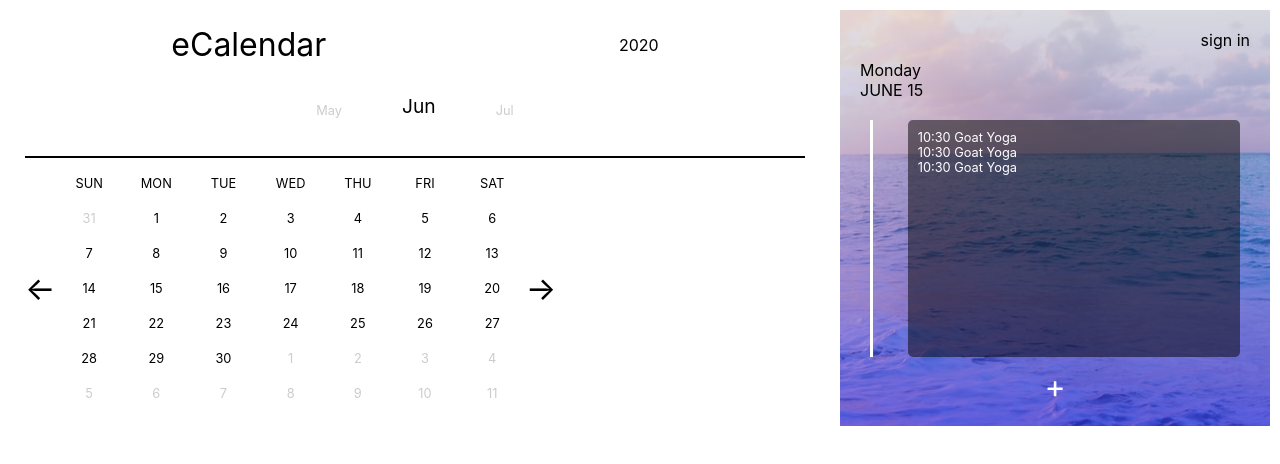
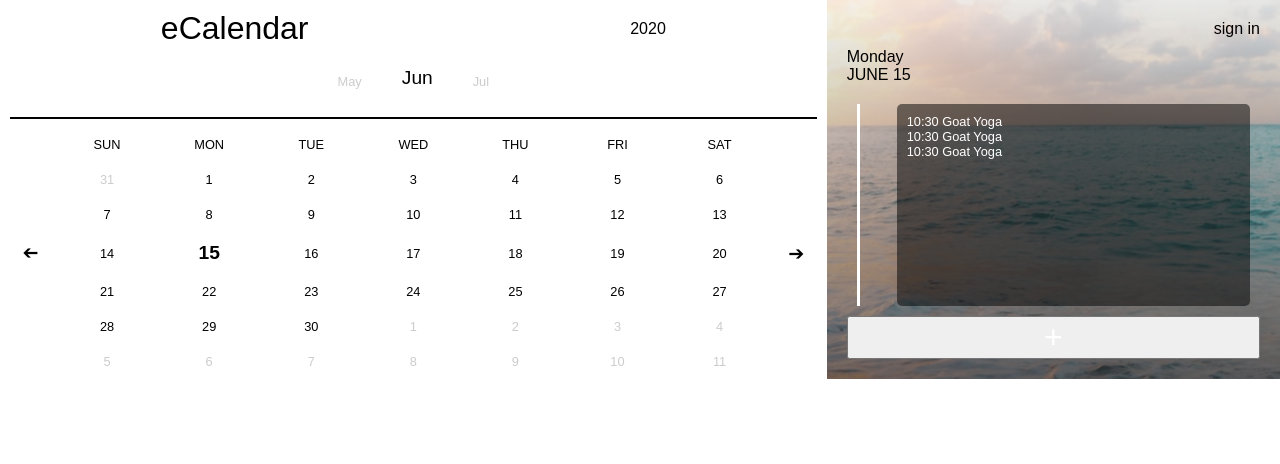
Before and after one commit to clarkj99/Calendar, a React (Create React App) app in the folder calendar-react/: page / in a window 1280 px wide. Shown: the top 464 px of the page. Built offline with nearby package versions, Linux system fonts and the light colour scheme.

Commit message:
add highlight for current day

```diff
--- a/calendar-react/package.json
+++ b/calendar-react/package.json
@@ -7,7 +7,6 @@
     "@testing-library/jest-dom": "^4.2.4",
     "@testing-library/react": "^9.3.2",
     "@testing-library/user-event": "^7.1.2",
-    "moment": "^2.26.0",
     "react": "^16.13.1",
     "react-dom": "^16.13.1",
     "react-redux": "^7.1.3",
--- a/calendar-react/src/App.js
+++ b/calendar-react/src/App.js
@@ -1,5 +1,5 @@
 import React from 'react';
-import { Counter } from './features/counter/Counter';
+// import { Counter } from './features/counter/Counter';
 import { Calendar } from './features/calendar/Calendar'
 import './App.css';
 
--- a/calendar-react/src/features/calendar/Calendar.css
+++ b/calendar-react/src/features/calendar/Calendar.css
@@ -1,17 +1,20 @@
-.html {
-  font-size: 0.8em;
+:root {
+  --main-font-size: 1em;
+  --larger-font-size: 1.2rem;
+  --smaller-font-size: 0.8rem;
 }
-.body {
-  font-size: 0.8em;
+
+body {
   font-family: Arial, Helvetica, sans-serif;
+  font-size: var(--main-font-size);
 }
 
 .section {
   display: flex;
-  box-sizing: border-box;
+  box-sizing: content-box;
 }
 
-@media (max-width: 600) {
+@media (max-width: 600px) {
   .section {
     display: flex;
     flex-direction: column;
@@ -21,7 +24,7 @@
 
 .calendar-box {
   flex: 2;
-  padding: 25px;
+  padding: 10px 0px 0;
   text-align: center;
 }
 
@@ -38,19 +41,20 @@
   display: flex;
   justify-content: center;
   align-items: flex-end;
-  font-size: 1.2rem;
+  font-size: var(--larger-font-size);
 }
 
 .calendar-months span {
-  padding: 30px;
+  padding: 20px;
 }
 
 .calendar-dates,
 .calendar-days {
   display: flex;
   flex-flow: wrap;
-  font-size: 1.1rem;
+  /* font-size: var(--main-font-size); */
   text-transform: uppercase;
+  align-items: center;
 }
 
 .calendar-dates > span,
@@ -58,7 +62,7 @@
   min-width: 14.2857%;
   max-width: 14.2857vw;
   position: relative;
-  font-size: 0.8rem;
+  font-size: var(--smaller-font-size);
   padding: 10px 0;
 }
 
@@ -68,27 +72,36 @@
 }
 
 .inactive-month {
-  font-size: 0.8rem;
+  font-size: var(--smaller-font-size);
 }
 
-.divider-line hr {
+span.active-day.current {
+  font-weight: bold;
+  font-size: var(--larger-font-size);
+}
+
+.h-line hr {
   height: 2px;
   border-width: 0;
   /* color: #000; */
   background-color: #000;
 }
 
+.h-line {
+  padding: 0 10px;
+}
+
 .event-box {
   background-image: linear-gradient(
-      rgba(224, 224, 240, 0.5),
-      rgba(0, 4, 255, 0.5)
+      rgba(255, 255, 255, 0.5),
+      rgba(0, 0, 0, 0.5)
     ),
     url("./images/sean-o-KMn4VEeEPR8-unsplash.jpg");
   flex: 1;
   display: flex;
   flex-direction: column;
   padding: 20px;
-  margin: 10px;
+  margin: 0;
   background-position: center;
 }
 
@@ -96,6 +109,7 @@
   display: flex;
   flex-direction: column;
   align-items: flex-start;
+  /* font-size: var(--main-font-size); */
 }
 
 .event-date span:last-child {
@@ -103,14 +117,15 @@
 }
 
 .event-details {
-  font-size: 0.8rem;
+  font-size: var(--smaller-font-size);
+
   flex: 1;
   padding: 10px;
   margin: 10px 0 0 0;
   display: flex;
 }
 
-.vl {
+.v-line {
   border-left: 3px solid white;
   border-left-color: #fff;
   flex: 1;
@@ -135,9 +150,21 @@
 .calendar-controls {
   display: flex;
   align-items: center;
+  padding: 0 5px;
+}
+.calendar-arrow {
+  flex: 1;
+  font-size: var(--larger-font-size);
 }
 
-.calendar-arrow,
+.calendar-arrow:first-child {
+  transform: rotate(180deg);
+}
+
+.calendar-body {
+  flex: 14;
+}
+
 .event-create {
   font-size: 2rem;
 }
@@ -145,7 +172,59 @@
   color: #fff;
 }
 .event-signin {
+  font-size: var(--main-font-size);
   text-align: right;
   margin: 0 0 10px 0;
   text-transform: lowercase;
 }
+
+.modal-active,
+.modal-inactive {
+  position: fixed; /* Stay in place */
+  z-index: 1; /* Sit on top */
+  left: 0;
+  top: 0;
+  width: 100%; /* Full width */
+  height: 100%; /* Full height */
+  overflow: auto; /* Enable scroll if needed */
+  background-color: rgb(0, 0, 0); /* Fallback color */
+  background-color: rgba(0, 0, 0, 0.4); /* Black w/ opacity */
+}
+.modal-active {
+  display: block;
+}
+
+.modal-inactive {
+  display: none;
+  position: fixed; /* Stay in place */
+  z-index: 1; /* Sit on top */
+  left: 0;
+  top: 0;
+  width: 100%; /* Full width */
+  height: 100%; /* Full height */
+  overflow: auto; /* Enable scroll if needed */
+  background-color: rgb(0, 0, 0); /* Fallback color */
+  background-color: rgba(0, 0, 0, 0.4); /* Black w/ opacity */
+}
+
+.modal-content {
+  background-color: #fefefe;
+  margin: 15% auto; /* 15% from the top and centered */
+  padding: 20px;
+  border: 1px solid #888;
+  width: 80%; /* Could be more or less, depending on screen size */
+}
+
+.close {
+  color: #aaa;
+  float: right;
+  font-size: 28px;
+  font-weight: bold;
+}
+
+.close:hover,
+.close:focus {
+  color: black;
+  text-decoration: none;
+  cursor: pointer;
+}
--- a/calendar-react/src/features/calendar/Calendar.js
+++ b/calendar-react/src/features/calendar/Calendar.js
@@ -1,6 +1,5 @@
 import React from 'react'
 import './Calendar.css'
-// import moment from 'moment'
 
 function adjustedMonth(month) {
     if (month < 0)
@@ -10,22 +9,10 @@ function adjustedMonth(month) {
     return month
 }
 
-function calendarDays(day) {
-    const days = []
-    day.date(1)
-    day.add(-(day.day() + 1), "d")
-    for (let i = 1; i <= 42; i++) {
-        day.add(1, "d")
-        days[i] = { day: day.date(), month: day.month() }
-    }
-    return days
-}
-
 function calendarDaysJS(day) {
     const days = []
     day.setDate(1)
     day.setDate(1 - day.getDay())
-    // day.add(-(day.day() + 1), "d")
     for (let i = 1; i <= 42; i++) {
         days[i] = { day: day.getDate(), month: day.getMonth() }
         day.setDate(day.getDate() + 1)
@@ -33,17 +20,41 @@ function calendarDaysJS(day) {
     return days
 }
 
+function dateClass(item, month, today) {
+    let dateClass = item.month === month ? "active-day" : "inactive-day"
+
+    if (item.day === today) {
+        dateClass += " current"
+    }
+    return dateClass
+}
+
+function eventModal() {
+    return (
+        <div id="myModal" class="modal-inactive">
+            <div class="modal-content">
+                <span class="close">&times;</span>
+                <p>Some text in the Modal..</p>
+            </div>
+
+        </div>
+    )
+}
+
+const months = ["Jan", "Feb", "Mar", "Apr", "May", "Jun", "Jul", "Aug", "Sep", "Oct", "Nov", "Dec"];
+
+const fullMonths = ["January", "February", "March", "April", "May", "June", "July", "August", "September", "October", "November", "December"];
+
+const days = ["Sun", "Mon", "Tue", "Wed", "Thu", "Fri", "Sat"];
+
+const fullDays = ["Sunday", "Monday", "Tuesday", "Wednesday", "Thursday", "Friday", "Saturday"];
+
 export function Calendar() {
-    const months = ["Jan", "Feb", "Mar", "Apr", "May", "Jun", "Jul", "Aug", "Sep", "Oct", "Nov", "Dec"];
-    const fullMonths = ["January", "February", "March", "April", "May", "June", "July", "August", "September", "October", "November", "December"];
-    const days = ["Sun", "Mon", "Tue", "Wed", "Thu", "Fri", "Sat"];
-    const fullDays = ["Sunday", "Monday", "Tuesday", "Wednesday", "Thursday", "Friday", "Saturday"];
+
     const today = new Date();
     const month = today.getMonth();
     const date = today.getDate();
     const weekday = today.getDay();
-
-    // const day = moment()
 
     return (
         <div className="section">
@@ -57,20 +68,20 @@ export function Calendar() {
                     <span>{months[today.getMonth()]}</span>
                     <span className="inactive-month">{months[adjustedMonth(today.getMonth() + 1)]}</span>
                 </div>
-                <div className="divider-line">
+                <div className="h-line">
                     <hr />
                 </div>
                 <div className="calendar-controls">
-                    <div className="calendar-arrow"> {String.fromCharCode(8592)} </div>
-                    <div>
+                    <div className="calendar-arrow"> {String.fromCharCode(10132)} </div>
+                    <div className="calendar-body">
                         <div className="calendar-days">
                             {days.map(day => <span key={day}>{day}</span>)}
                         </div>
                         <div className="calendar-dates">
-                            {calendarDaysJS(today).map(item => <span key={item.day} className={item.month == month ? "active-day" : "inactive-day"}>{item.day}</span>)}
+                            {calendarDaysJS(today).map(item => <span key={item.month + ' ' + item.day} className={dateClass(item, month, date)}>{item.day}</span>)}
                         </div>
                     </div>
-                    <div className="calendar-arrow">{String.fromCharCode(8594)}</div>
+                    <div className="calendar-arrow">{String.fromCharCode(10132)}</div>
                 </div>
             </div>
             <div className="event-box">
@@ -78,15 +89,16 @@ export function Calendar() {
                 <div className="event-date"><span>{fullDays[weekday]}</span> <span>{fullMonths[month]} {date}</span></div>
 
                 <div className="event-details">
-                    <div className="vl"></div>
+                    <div className="v-line"></div>
                     <div className="list">
                         <div>10:30 Goat Yoga</div>
                         <div>10:30 Goat Yoga</div>
                         <div>10:30 Goat Yoga</div>
                     </div>
                 </div>
-                <div className="event-create">+</div>
+                <button className="event-create">+</button>
             </div>
+            {eventModal()}
         </div>
     )
 }
```
Also changed, not shown: 1 other file (tests, documents, lock files or other folders).
